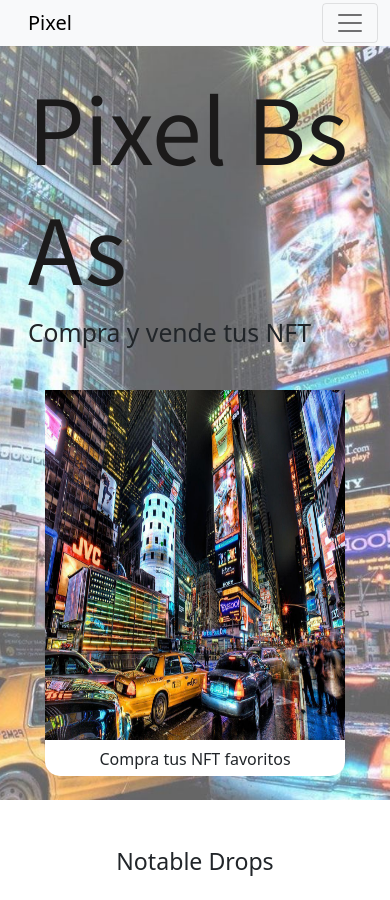
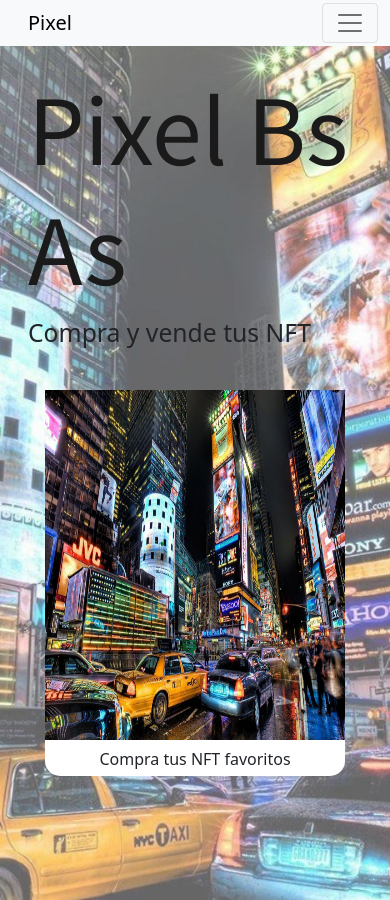
Before and after one commit to ManuelNavarro7/Pixel, a plain HTML site: page index.html in a window 390 px wide. Shown: the top 900 px of the page. Drawn offline with nearby package versions, Linux system fonts and the light colour scheme.

Commit message:
media1001

```diff
--- a/styles.css
+++ b/styles.css
@@ -17,7 +17,7 @@ body{
 
    background-attachment: fixed;
     width:100%;
-    height:120vh;
+    height:140vh;
 
 }
 
@@ -209,7 +209,7 @@ font-size: 15px;
     background-position: center;
     background-attachment: fixed;
         width:100%;
-        height:800px;
+        height:900px;
 
     }
 
@@ -231,7 +231,7 @@ font-size: 15px;
     background-position: center;
     background-attachment: fixed;
         width:100%;
-        height:800px;
+        height:900px;
 
     }
 
@@ -281,7 +281,7 @@ font-size: 15px;
 
     background-attachment: fixed;
         width:100%;
-        height:800px;
+        height:900px;
 
     }
 
@@ -334,7 +334,7 @@ font-size: 15px;
     background-position: center;
     background-attachment: fixed;
         width:100%;
-        height: 800px;
+        height: 900px;
 
     }
 
```
